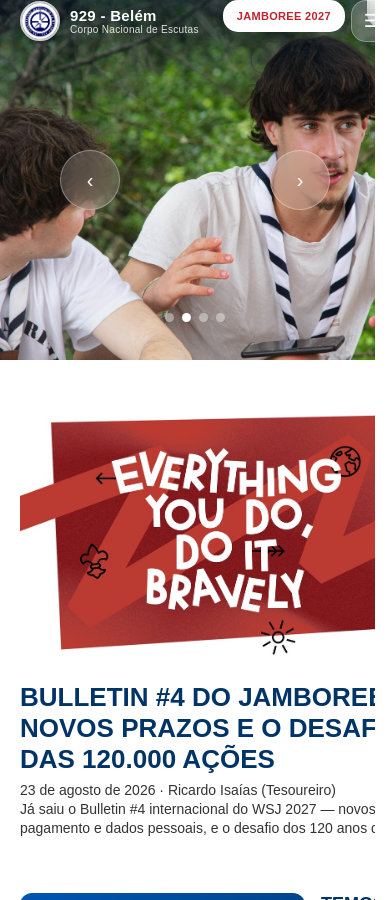
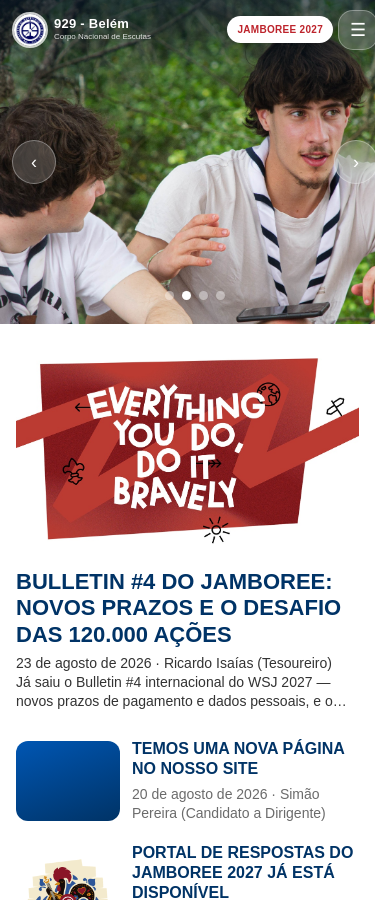
Before and after one commit to cne929belem/cne929belem.github.io, a Jekyll site: the page built from index.md, in a window 390 px wide and 900 px high. Built offline with Jekyll 4.4.1, drawn with Linux system fonts in a browser that asks for light colours; some web fonts are replaced.

Commit message:
padronização de páginas, datas, textos

```diff
--- a/_layouts/default.html
+++ b/_layouts/default.html
@@ -31,7 +31,7 @@
 
     <div class="menu-principal" id="menuPrincipal">
         <div class="item-menu">
-            <button onclick="alternarSubmenuMovel(this)">Agrupamento</button>
+            <button aria-expanded="false" onclick="alternarSubmenuMovel(this)">Agrupamento</button>
             <div class="submenu">
                 <a href="{{ '/agrupamento/informacoes.html' | relative_url }}">Informações</a>
                 <a href="{{ '/agrupamento/equipa.html' | relative_url }}">Equipa</a>
@@ -39,7 +39,7 @@
             </div>
         </div>
         <div class="item-menu">
-            <button onclick="alternarSubmenuMovel(this)">Secções</button>
+            <button aria-expanded="false" onclick="alternarSubmenuMovel(this)">Secções</button>
             <div class="submenu">
                 <a href="{{ '/alcateia/geral.html' | relative_url }}">Secção I · Alcateia</a>
                 <a href="{{ '/flotilha/geral.html' | relative_url }}">Secção II · Flotilha</a>
@@ -50,12 +50,12 @@
         <div class="item-menu">
             <a href="{{ '/atividades/geral.html' | relative_url }}">Atividades</a>
         </div>
+        <a href="{{ '/em-construcao.html' | relative_url }}" class="botao-area-pessoal">Área pessoal</a>
     </div>
 
     <div class="grupo-direita">
         <a href="{{ '/jamboree/geral.html' | relative_url }}" class="botao-solido">Jamboree 2027</a>
-        <a href="{{ '/em-construcao.html' | relative_url }}" class="botao-area-pessoal">Área pessoal</a>
-        <button class="botao-hamburger" aria-label="Abrir menu" onclick="alternarMenuMovel()">☰</button>
+        <button class="botao-hamburger" aria-label="Abrir menu" aria-expanded="false" aria-controls="menuPrincipal" onclick="alternarMenuMovel()">☰</button>
     </div>
 </nav>
 
--- a/assets/css/style.css
+++ b/assets/css/style.css
@@ -1590,3 +1590,63 @@
   @media (prefers-reduced-motion: reduce) {
     .hero-slide, .nav-topo { transition: none; }
   }
+
+    /* Ajustes finais de mobile para a navegação e a homepage. */
+    @media (max-width: 860px) {
+        .nav-topo { height: 60px; padding: 0 16px; }
+        .grupo-direita { align-items: center; gap: 8px; margin-left: auto; padding: 0; flex-shrink: 0; }
+        .botao-solido { flex: 0 0 auto; padding: 9px 12px; font-size: 11px; }
+        .botao-hamburger { flex: 0 0 42px; }
+        .menu-principal { max-height: calc(100vh - 78px); max-height: calc(100dvh - 78px); overflow-y: auto; overscroll-behavior: contain; }
+        .botao-area-pessoal {
+            position: static; display: flex; width: 100%; min-height: 44px; margin-top: 6px;
+            padding: 11px 14px; border-radius: 12px; font-size: 12px; white-space: normal;
+            box-shadow: none;
+        }
+    }
+
+    @media (max-width: 780px) {
+        .hero, .espaco-hero { height: 36vh; min-height: 220px; max-height: 340px; }
+        .seta-carrossel { width: 44px; height: 44px; font-size: 18px; }
+        .seta-esquerda { left: 12px; }
+        .seta-direita { right: 12px; }
+        .pontos-carrossel { bottom: 14px; }
+        .feed { grid-template-columns: minmax(0, 1fr); gap: 28px; padding: 34px 18px 26px; }
+        .feed > *, .noticia-item > div { min-width: 0; }
+        .noticia-item { gap: 12px; align-items: center; }
+        .foto-noticia { width: 120px; height: 90px; }
+        .noticia-item h3 { font-size: 16px; overflow-wrap: anywhere; }
+        .destaque h2 { font-size: 22px; }
+    }
+
+    @media (max-width: 600px) {
+        h1 { font-size: 28px; line-height: 1.15; }
+        h2 { font-size: 23px; line-height: 1.2; }
+        h3 { font-size: 18px; line-height: 1.25; }
+        p { font-size: 16px; line-height: 1.55; }
+        .pagina-cabecalho h1 { font-size: 28px; }
+        .pagina-cabecalho p { font-size: 16px; }
+        .data-atualizacao-pagina { padding-right: 18px; padding-left: 18px; }
+        .rodape { padding-right: 18px; padding-left: 18px; }
+    }
+
+    @media (max-width: 480px) {
+        .nav-topo { padding-right: 12px; padding-left: 12px; }
+        .marca { gap: 6px; }
+        .marca .emblema { width: 36px; height: 36px; }
+        .marca .nome strong { font-size: 13px; }
+        .marca .nome span { font-size: 8px; letter-spacing: 0; }
+        .grupo-direita { gap: 5px; }
+        .botao-solido { padding: 8px 10px; font-size: 10px; }
+        .botao-hamburger { width: 40px; height: 40px; flex-basis: 40px; }
+        .menu-principal { top: 56px; right: 10px; left: 10px; }
+        .feed { padding-right: 16px; padding-left: 16px; }
+        .foto-noticia { width: 104px; height: 80px; }
+    }
+
+    @media (max-width: 360px) {
+        .marca .nome span { display: none; }
+        .botao-solido { padding-right: 8px; padding-left: 8px; }
+        .noticia-item { gap: 10px; }
+        .foto-noticia { width: 88px; height: 72px; }
+    }
```
Also changed, not shown: other parts of _layouts/default.html (+17 -3 lines).
